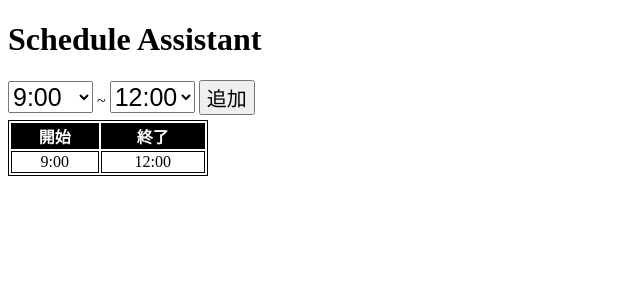
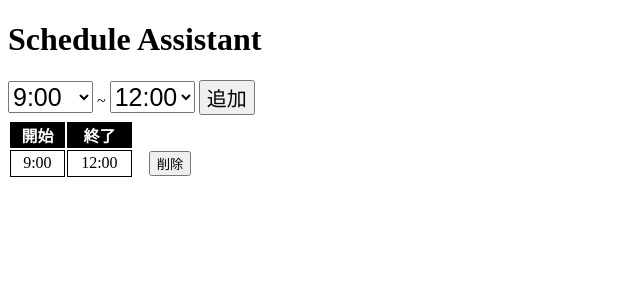
Before and after one commit to fs211108-nakajima-shunsuke/schedule-assistant-app, a React (Vite) app in the folder schedule-app/: page / in a window 1280 px wide. Both pictures are taken after a click on the button "追加". Shown: the top 300 px of the page, without its empty margins (0-640 px from the left). Built offline with nearby package versions, Linux system fonts and the light colour scheme.

Commit message:
add removeData button

```diff
--- a/schedule-app/src/App.css
+++ b/schedule-app/src/App.css
@@ -39,10 +39,13 @@ table{
   width: 200px
 }
 
-table,
 td {
   border: 1px solid black;
   text-align: center;
+}
+
+#remove-button{
+  border: none;
 }
 
 thead {
--- a/schedule-app/src/App.jsx
+++ b/schedule-app/src/App.jsx
@@ -20,6 +20,12 @@ function App() {
     setResultTime([...resultTime, temp]);
   }
 
+  const removeTimeFromResult = (index) =>{
+    const temp = resultTime;
+    temp.splice(index, 1);
+    setResultTime([...temp]);
+  }
+
   return (
     <>
       <h1>Schedule Assistant</h1>
@@ -40,7 +46,7 @@ function App() {
         <button id="add-button" onClick={() => addTimeToResult()}>追加</button>
       </div>
       <div>
-        <Table resultTime={resultTime}/>
+        <Table resultTime={resultTime} removeData={removeTimeFromResult} />
       </div>
     </>
   );
--- a/schedule-app/src/componets/Table.jsx
+++ b/schedule-app/src/componets/Table.jsx
@@ -1,6 +1,10 @@
 import React from "react";
 
-function Table({ resultTime }) {
+function Table({ resultTime , removeData}) {
+    // const removeData = () => {
+
+    // }
+
   return (
     <>
       <table>
@@ -24,6 +28,9 @@ function Table({ resultTime }) {
       <tr key={index}>
         <td>{t.start}</td>
         <td>{t.end}</td>
+        <td id='remove-button'>
+            <button onClick={() => removeData(t.index)}>削除</button>
+        </td>
       </tr>
     );
   }
```
